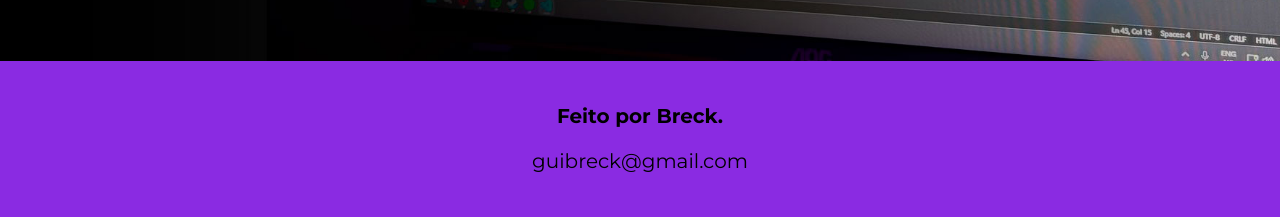
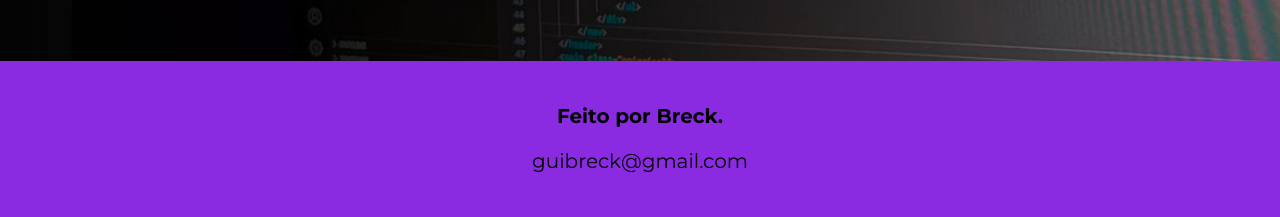
Before and after one commit to porcelainedolls/portfolio, a plain HTML site: page index.html in a window 1280 px wide. Shown: the part 596-813 px from the top of the page. Drawn offline with nearby package versions, Linux system fonts and the light colour scheme.

Commit message:
updated home page

```diff
--- a/styles/styles.css
+++ b/styles/styles.css
@@ -8,7 +8,7 @@
 
 body {
     background-image: url(../asset/teste_bg_2.jpg);
-    background-size: 197vh;
+    background-size: 300vh;
     background-repeat: no-repeat;
     background-attachment: fixed;
     background-position: center;
```
